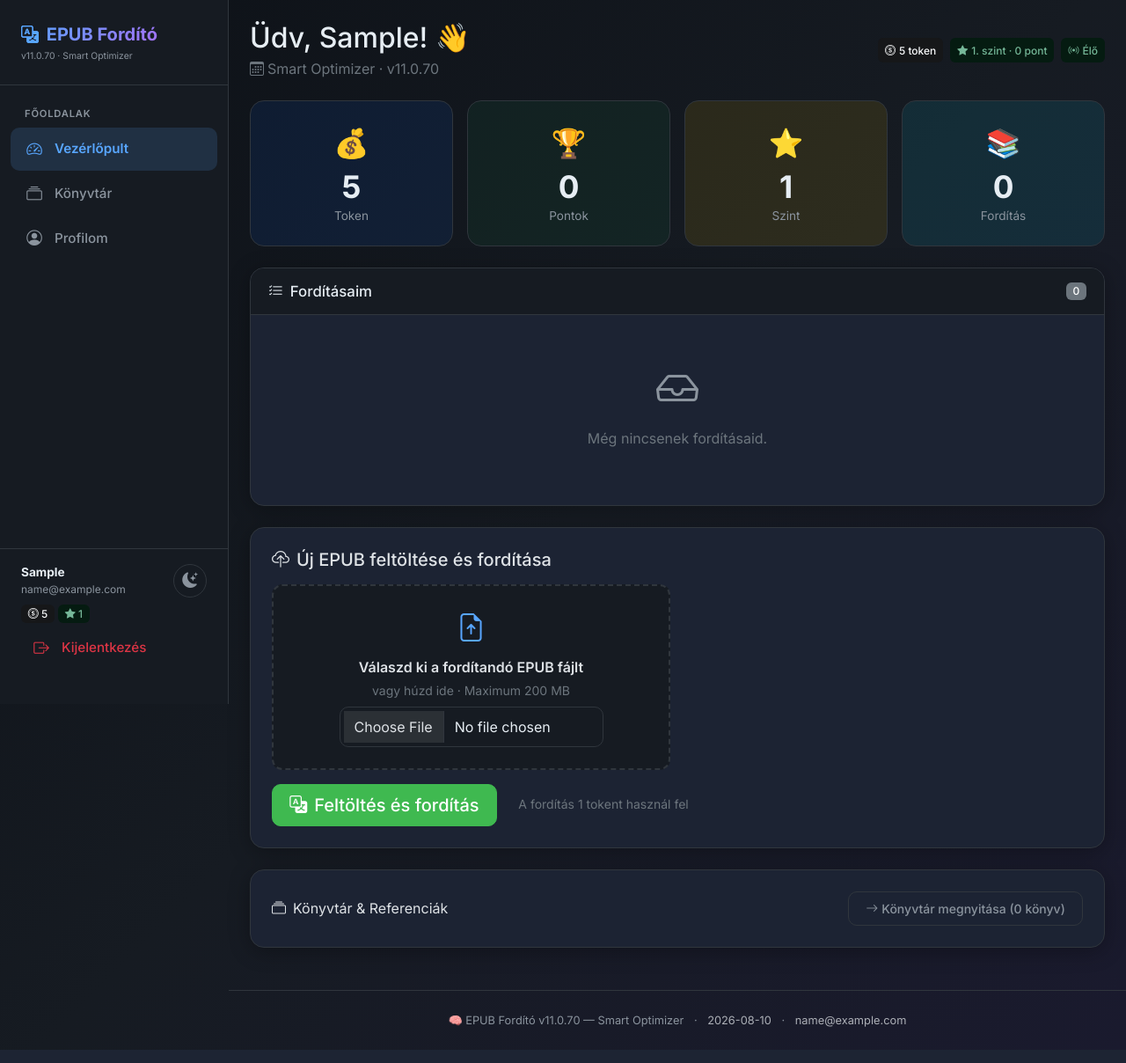
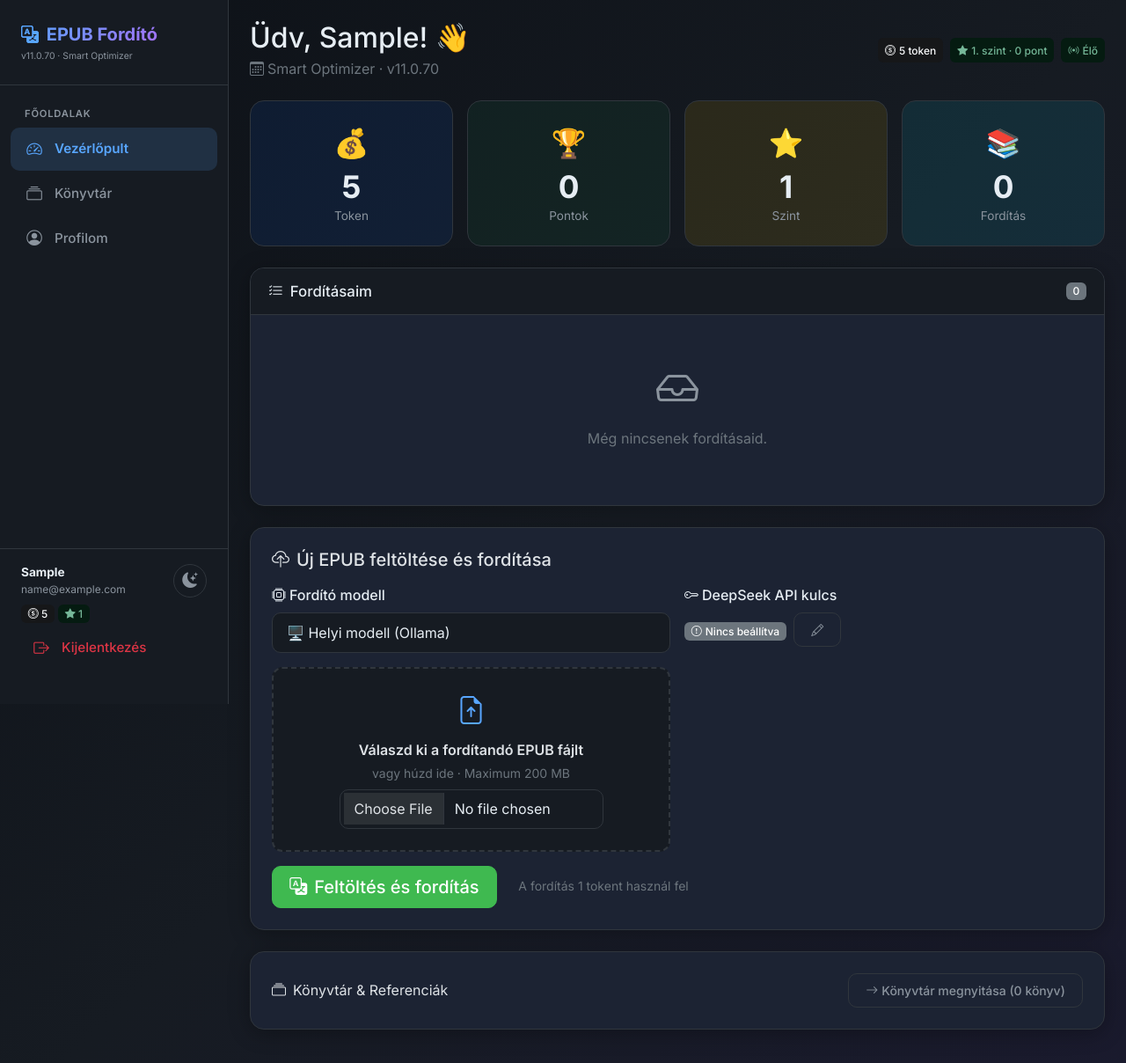
Before and after one commit to sorosg/Epub-translate, a Flask app: page /dashboard in a window 1280 px wide. Shown: the top 1208 px of the page at 88% size. Run offline with Flask 3, Linux system fonts and the light colour scheme; the visitor is signed in with stand-in values (Sample User, id 1); data that the repository does not hold is empty; parts of the project's set-up code (start-up, migrations or seed data) failed here and were passed over.

Commit message:
v11.0.70: Dashboard modellváltó és API kulcs visszarakása
- Modell választó (helyi/DeepSeek Pro) + API kulcs státusz + szerkesztő
  visszarakva a dashboard feltöltési űrlapja fölé
- onModelSourceChange(), toggleApiKeyEdit(), saveApiKey(),
  saveModelPreference() JS függvények visszarakva
- Korábbi dashboard átírásnál kimaradtak

```diff
--- a/src/backend/templates/dashboard.html
+++ b/src/backend/templates/dashboard.html
@@ -90,6 +90,34 @@
 <div class="card mb-4">
   <div class="card-body">
     <h5 class="card-title mb-3"><i class="bi bi-cloud-upload me-2"></i>Új EPUB feltöltése és fordítása</h5>
+
+    <!-- Modell választó és API kulcs -->
+    <div class="row g-3 mb-3">
+      <div class="col-md-6">
+        <label class="form-label fw-medium"><i class="bi bi-cpu me-1"></i>Fordító modell</label>
+        <select class="form-select" id="modelSource" onchange="onModelSourceChange()">
+          <option value="local" {% if not user.preferred_model_source or user.preferred_model_source == 'local' %}selected{% endif %}>🖥️ Helyi modell (Ollama)</option>
+          <option value="remote" {% if user.preferred_model_source == 'remote' %}selected{% endif %}>☁️ DeepSeek Pro (felhő API)</option>
+        </select>
+      </div>
+      <div class="col-md-6">
+        <label class="form-label fw-medium"><i class="bi bi-key me-1"></i>DeepSeek API kulcs</label>
+        <div class="d-flex align-items-center gap-2">
+          <span id="apiKeyStatus">
+            {% if user.deepseek_api_key %}
+              <span class="badge bg-success"><i class="bi bi-check-circle me-1"></i>Beállítva (***{{ user.deepseek_api_key[-4:] }})</span>
+            {% else %}
+              <span class="badge bg-secondary"><i class="bi bi-exclamation-circle me-1"></i>Nincs beállítva</span>
+            {% endif %}
+          </span>
+          <button class="btn btn-outline-light btn-sm" type="button" onclick="toggleApiKeyEdit()"><i class="bi bi-pencil"></i></button>
+        </div>
+        <div class="input-group mt-2" id="apiKeyEditGroup" style="display:none;">
+          <input type="password" class="form-control" id="deepseekApiKey" placeholder="sk-...">
+          <button class="btn btn-success" type="button" onclick="saveApiKey()"><i class="bi bi-check-lg me-1"></i>Mentés</button>
+        </div>
+      </div>
+    </div>
 
     <form action="/upload" method="POST" enctype="multipart/form-data" onsubmit="return handleUploadSubmit()">
       <input type="hidden" name="model_source" id="hiddenModelSource" value="{{ user.preferred_model_source or 'local' }}">
@@ -394,6 +422,42 @@ function handleUploadSubmit() {
   return true;
 }
 
+function onModelSourceChange() {
+  document.getElementById('hiddenModelSource').value = document.getElementById('modelSource').value;
+  saveModelPreference();
+}
+
+function toggleApiKeyEdit() {
+  const el = document.getElementById('apiKeyEditGroup');
+  el.style.display = el.style.display === 'none' ? 'flex' : 'none';
+}
+
+async function saveApiKey() {
+  const key = document.getElementById('deepseekApiKey').value.trim();
+  if (!key) { alert('Add meg az API kulcsot!'); return; }
+  try {
+    const resp = await fetch('/api/user/settings', {
+      method: 'POST', headers: {'Content-Type': 'application/json'},
+      body: JSON.stringify({deepseek_api_key: key})
+    });
+    const data = await resp.json();
+    if (data.success) {
+      document.getElementById('apiKeyStatus').innerHTML = '<span class="badge bg-success"><i class="bi bi-check-circle me-1"></i>Beállítva (' + data.deepseek_api_key + ')</span>';
+      document.getElementById('apiKeyEditGroup').style.display = 'none';
+      alert('✅ API kulcs mentve!');
+    }
+  } catch(e) { alert('Hiba: ' + e.message); }
+}
+
+async function saveModelPreference() {
+  try {
+    await fetch('/api/user/settings', {
+      method: 'POST', headers: {'Content-Type': 'application/json'},
+      body: JSON.stringify({preferred_model_source: document.getElementById('modelSource').value})
+    });
+  } catch(e) {}
+}
+
 function escHtml(str) {
   const div = document.createElement('div');
   div.textContent = str || '';
```
